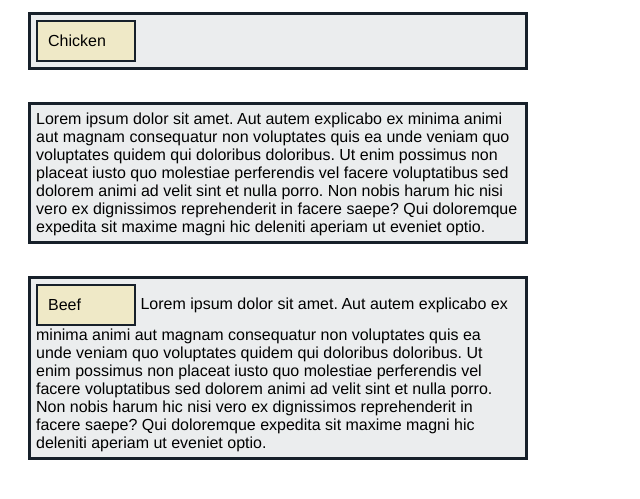
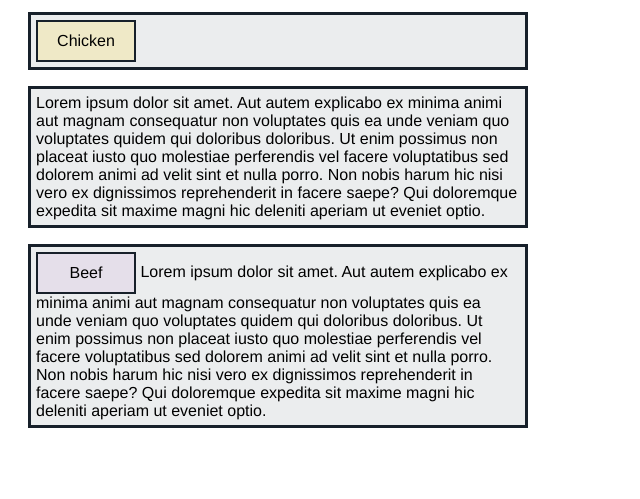
Before and after one commit to llaetitiab/coursera-essai, a plain HTML site: page module-solution2/index.html in a window 1280 px wide. Shown: the part 89-588 px from the top of the page, without its empty margins (0-640 px from the left). Drawn offline with Linux system fonts and the light colour scheme.

Commit message:
Update index.html

```diff
--- a/module-solution2/index.html
+++ b/module-solution2/index.html
@@ -1,9 +1,15 @@
 <!DOCTYPE html>
 <html>
 <head>
+<title>our menu</title>
 <meta charset="utf-8">
 <meta name="viewport" content="width=device-width, initial-scale=1">
-<title>Our menu</title>
+</head>
+<body>
+<div class= "our menu">
+</div>
+</body>
+
 <style>
 
 /********** Base styles **********/
@@ -11,7 +17,6 @@ body {
   padding: 20px;
   font: 1em Helvetica Neue, Helvetica, Arial, sans-serif;
 }
-
   * {
   box-sizing: border-box;
 }
@@ -27,16 +32,14 @@ p {
   border: 3px solid rgb(23,32,42);
     background-color: rgba(189, 195, 199,.3);
   padding: 5px;
-      justify-content: space-between;
 
-    margin: 0 0 2em 0;
+    margin: 0 0 1em 0;
     }
   .container2 {
   width: 500px;
   border: 3px solid rgb(23,32,42);
     background-color: rgba(189, 195, 199,.3);
   padding: 5px;
-      justify-content: space-between;
 
 
 
@@ -47,7 +50,7 @@ p {
   border: 2px solid rgb(23,32,42);
   display: inline-block;
         background-color: rgba(247, 220, 111,.3);
-
+text-align: center;
   vertical-align: middle
 }
 
@@ -56,7 +59,8 @@ p {
   padding: 10px;
   border: 2px solid rgb(23,32,42);
   display: inline-block;
-        background-color: rgba(247, 220, 111,.3);
+        background-color: rgba(215, 189, 226,.3);
+text-align: center;
 
   vertical-align: middle
 }
@@ -132,5 +136,6 @@ p {
   Qui doloremque expedita sit maxime magni hic deleniti aperiam ut eveniet optio.
 
   </div>
+
 </body>
 </html>
```
